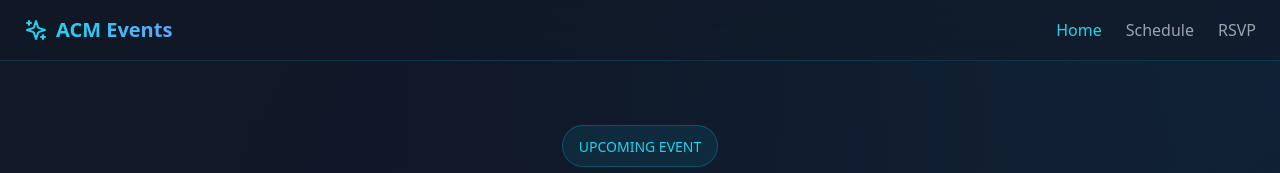
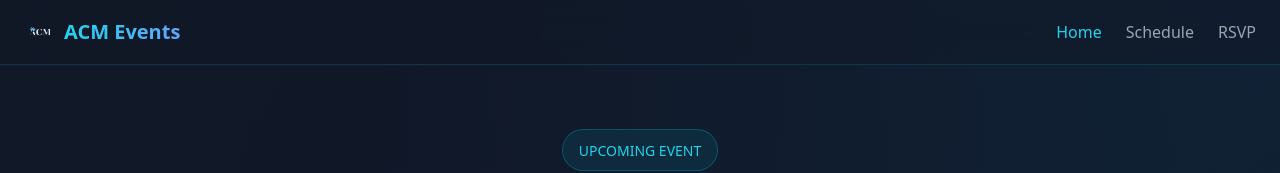
Before and after one commit to Max-Aber/acm_tech_talk, a React (Vite) app: page / in a window 1280 px wide. Shown: the top 173 px of the page. Built offline with nearby package versions, Linux system fonts and the light colour scheme.

Commit message:
Added ACm logo to tab and to the pages

```diff
--- a/index.html
+++ b/index.html
@@ -2,7 +2,7 @@
 <html lang="en">
   <head>
     <meta charset="UTF-8" />
-    <link rel="icon" type="image/svg+xml" href="/vite.svg" />
+    <link rel="icon" type="image/png" href="/src/images/ACM_USD_logo_transparent.png" />
     <meta name="viewport" content="width=device-width, initial-scale=1.0" />
     <title>ACM AI Tech Talk Webpage</title>
   </head>
--- a/src/App.tsx
+++ b/src/App.tsx
@@ -2,6 +2,7 @@ import { useState, useEffect } from 'react';
 import { Calendar, MapPin, Users, Clock, Sparkles, ChevronRight } from 'lucide-react';
 import Schedule from './pages/Schedule';
 import RSVP from './pages/RSVP';
+import acmLogo from './images/ACM_USD_logo_transparent.png';
 
 type Page = 'home' | 'schedule' | 'rsvp';
 
@@ -45,7 +46,7 @@ function HomePage({ onNavigate }: { onNavigate: (page: Page) => void }) {
         <div className="max-w-7xl mx-auto px-6 py-4">
           <div className="flex items-center justify-between">
             <div className="flex items-center gap-2">
-              <Sparkles className="w-6 h-6 text-cyan-400" />
+              <img src={acmLogo} alt="ACM USD Logo" className="w-8 h-8" />
               <span className="text-xl font-bold bg-gradient-to-r from-cyan-400 to-blue-400 bg-clip-text text-transparent">
                 ACM Events
               </span>
--- a/src/pages/RSVP.tsx
+++ b/src/pages/RSVP.tsx
@@ -1,4 +1,5 @@
 import { Sparkles, ArrowLeft, ExternalLink, Calendar, MapPin, Clock } from 'lucide-react';
+import acmLogo from '../images/ACM_USD_logo_transparent.png';
 
 type Page = 'home' | 'schedule' | 'rsvp';
 
@@ -16,7 +17,7 @@ function RSVP({ onNavigate }: RSVPProps) {
         <div className="max-w-7xl mx-auto px-6 py-4">
           <div className="flex items-center justify-between">
             <div className="flex items-center gap-2">
-              <Sparkles className="w-6 h-6 text-cyan-400" />
+              <img src={acmLogo} alt="ACM USD Logo" className="w-8 h-8" />
               <span className="text-xl font-bold bg-gradient-to-r from-cyan-400 to-blue-400 bg-clip-text text-transparent">
                 ACM Events
               </span>
--- a/src/pages/Schedule.tsx
+++ b/src/pages/Schedule.tsx
@@ -1,4 +1,5 @@
 import { Clock, Sparkles, ArrowLeft } from 'lucide-react';
+import acmLogo from '../images/ACM_USD_logo_transparent.png';
 
 type Page = 'home' | 'schedule' | 'rsvp';
 
@@ -74,7 +75,7 @@ function Schedule({ onNavigate }: ScheduleProps) {
         <div className="max-w-7xl mx-auto px-6 py-4">
           <div className="flex items-center justify-between">
             <div className="flex items-center gap-2">
-              <Sparkles className="w-6 h-6 text-cyan-400" />
+              <img src={acmLogo} alt="ACM USD Logo" className="w-8 h-8" />
               <span className="text-xl font-bold bg-gradient-to-r from-cyan-400 to-blue-400 bg-clip-text text-transparent">
                 ACM Events
               </span>
```
Also changed, not shown: .claude/CONTEXT.md, src/images/ACM_USD_logo_transparent.png (added).
